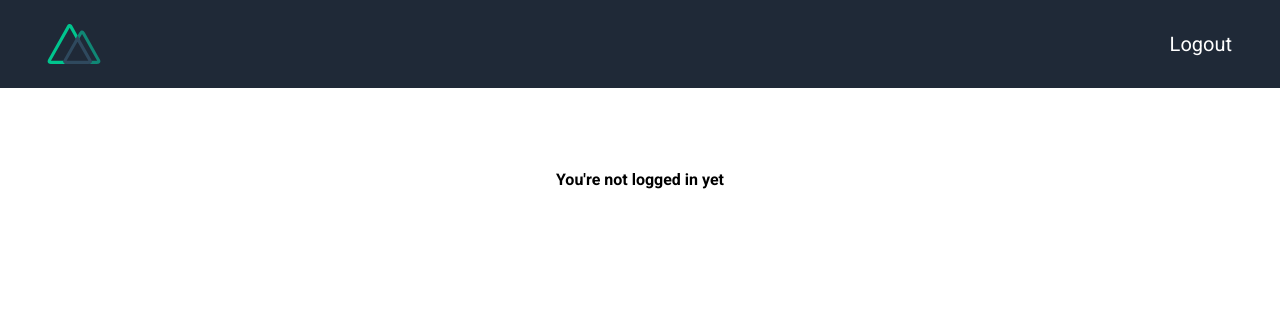
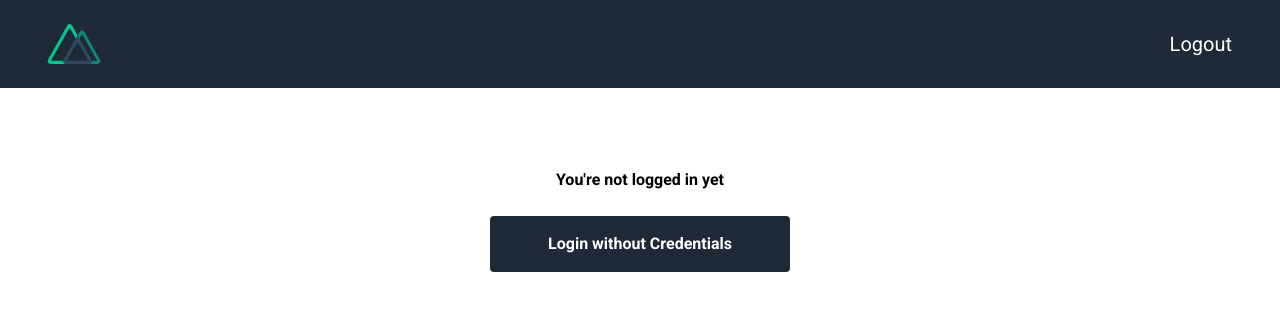
Before and after one commit to adifdwimaulana/tmdb-movie-app, a Nuxt app: page /login in a window 1280 px wide. Shown: the top 310 px of the page. Built offline with nearby package versions, Linux system fonts and the light colour scheme.

Commit message:
login functionality

```diff
--- a/pages/login.vue
+++ b/pages/login.vue
@@ -2,6 +2,13 @@
     <div class="container mx-auto">
         <div class="my-20">
             <h4 class="font-2xl font-bold text-center">You're not logged in yet</h4>
+            <div class="mt-6" style="display: flex; flex-direction: row; justify-content: center;">
+                <nuxt-link to="/">
+                    <button class="bg-gray-800 hover:bg-blue-dark text-white mx-auto font-bold py-4 px-4 rounded" v-on:click="login()" style="width: 300px">
+                        Login without Credentials
+                    </button>
+                </nuxt-link>
+            </div>
         </div>
     </div>
 </template>
@@ -13,17 +20,15 @@ import cookies from 'cookie-universal-nuxt'
 export default {
     setup(app: any){
         onMounted(async (): Promise<any> => {
-            checkCookie
-
+            document.cookie = "isAuthenticated=false;"
         })
 
-        async function checkCookie(app: any): Promise<any> {
-            const auth = await app.$cookie.get('isAuthenticated')
-            console.log(auth)
+        function login(): void {
+            document.cookie = "isAuthenticated=true"
         }
 
         return {
-            checkCookie
+            login
         }
     }
 }
```
